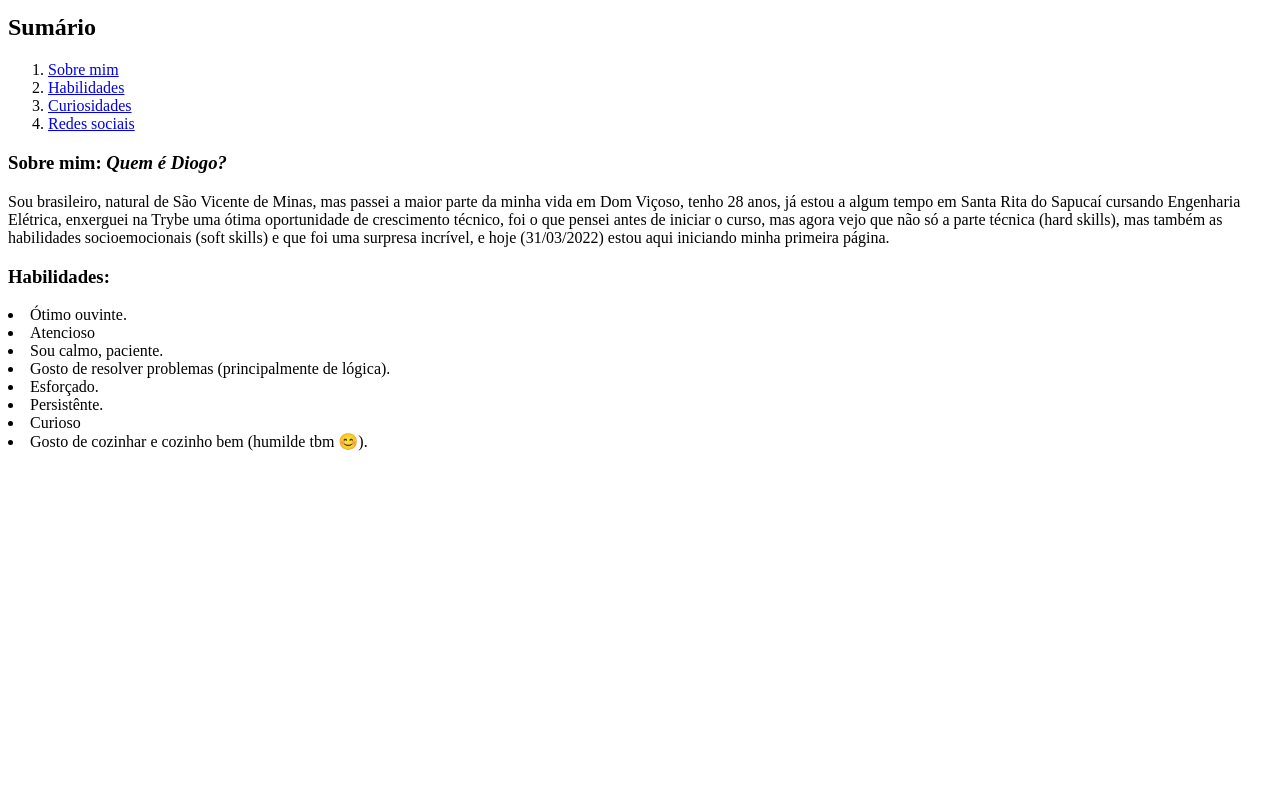
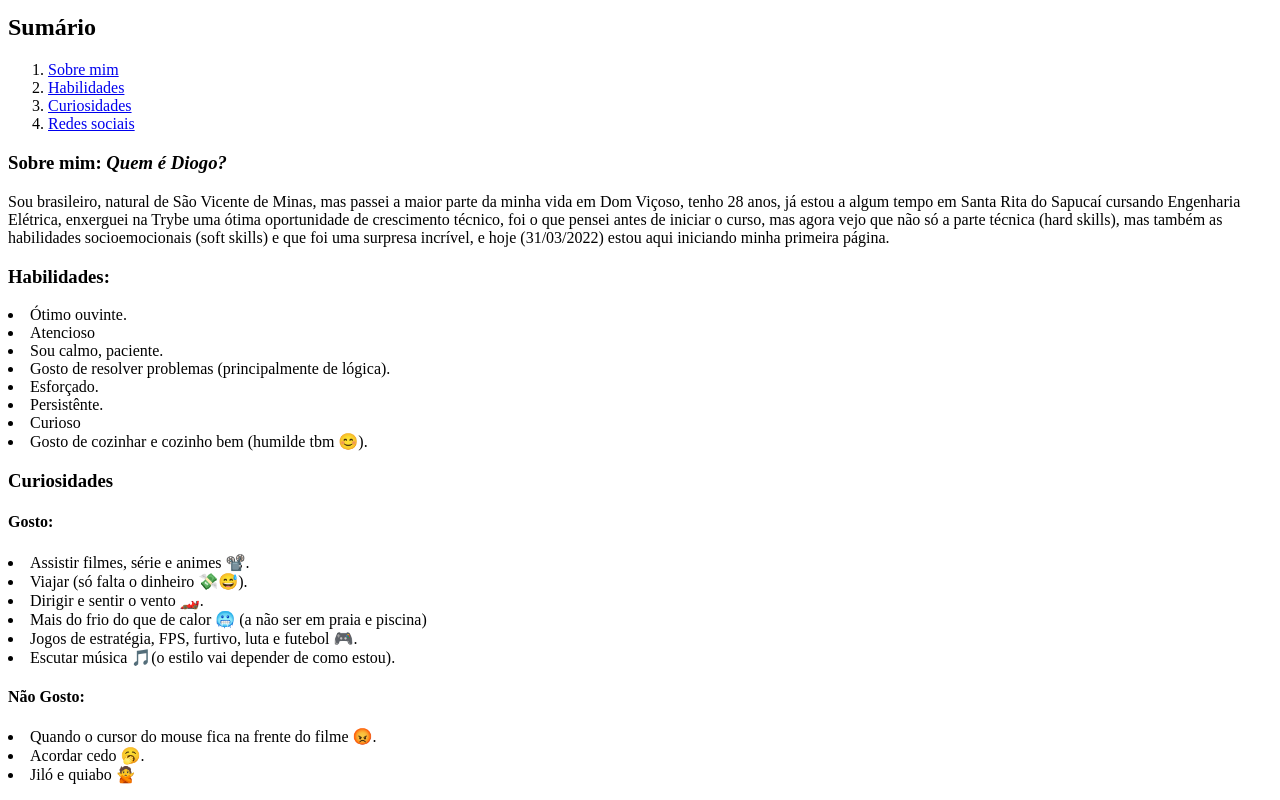
Before and after one commit to DiogoSouza21/Portif-lio, a plain HTML site: page index.html in a window 1280 px wide. Shown: the part 379-1179 px from the top of the page. Before the commit the page ends 846 px from the top, so only its background shows below. Drawn offline with Linux system fonts and the light colour scheme.

Commit message:
Implementação das curiosidades

```diff
--- a/index.html
+++ b/index.html
@@ -53,5 +53,22 @@
             <li>Gosto de cozinhar e cozinho bem (humilde tbm 😊).</li>
         </p>
     </section>
+    <!-- Curiosidades -->
+    <section id="Curiosidades">
+        <h3>Curiosidades</h3>
+        <p>
+            <h4>Gosto:</h4>
+            <li>Assistir filmes, série e animes 📽️.</li>
+            <li>Viajar (só falta o dinheiro 💸😅).</li>
+            <li>Dirigir e sentir o vento 🏎️.</li>
+            <li>Mais do frio do que de calor 🥶 (a não ser em praia e piscina)</li>
+            <li>Jogos de estratégia, FPS, furtivo, luta e futebol 🎮.</li>
+            <li>Escutar música 🎵(o estilo vai depender de como estou).</li>
+            <h4>Não Gosto:</h4>
+            <li>Quando o cursor do mouse fica na frente do filme 😡.</li>
+            <li>Acordar cedo 🥱.</li>
+            <li>Jiló e quiabo 🙅</li>
+        </p>
+    </section>
 </body>
 </html>
```
